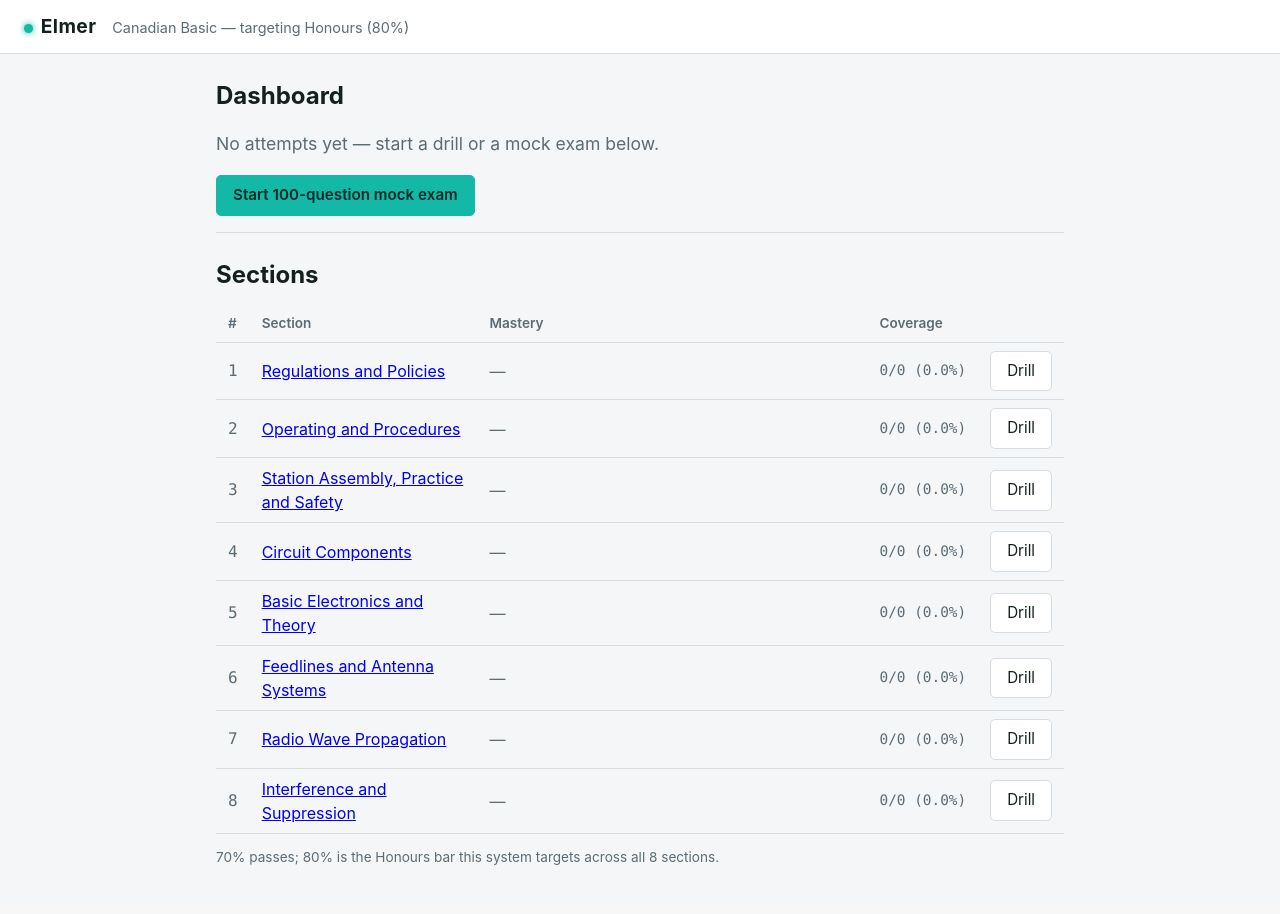
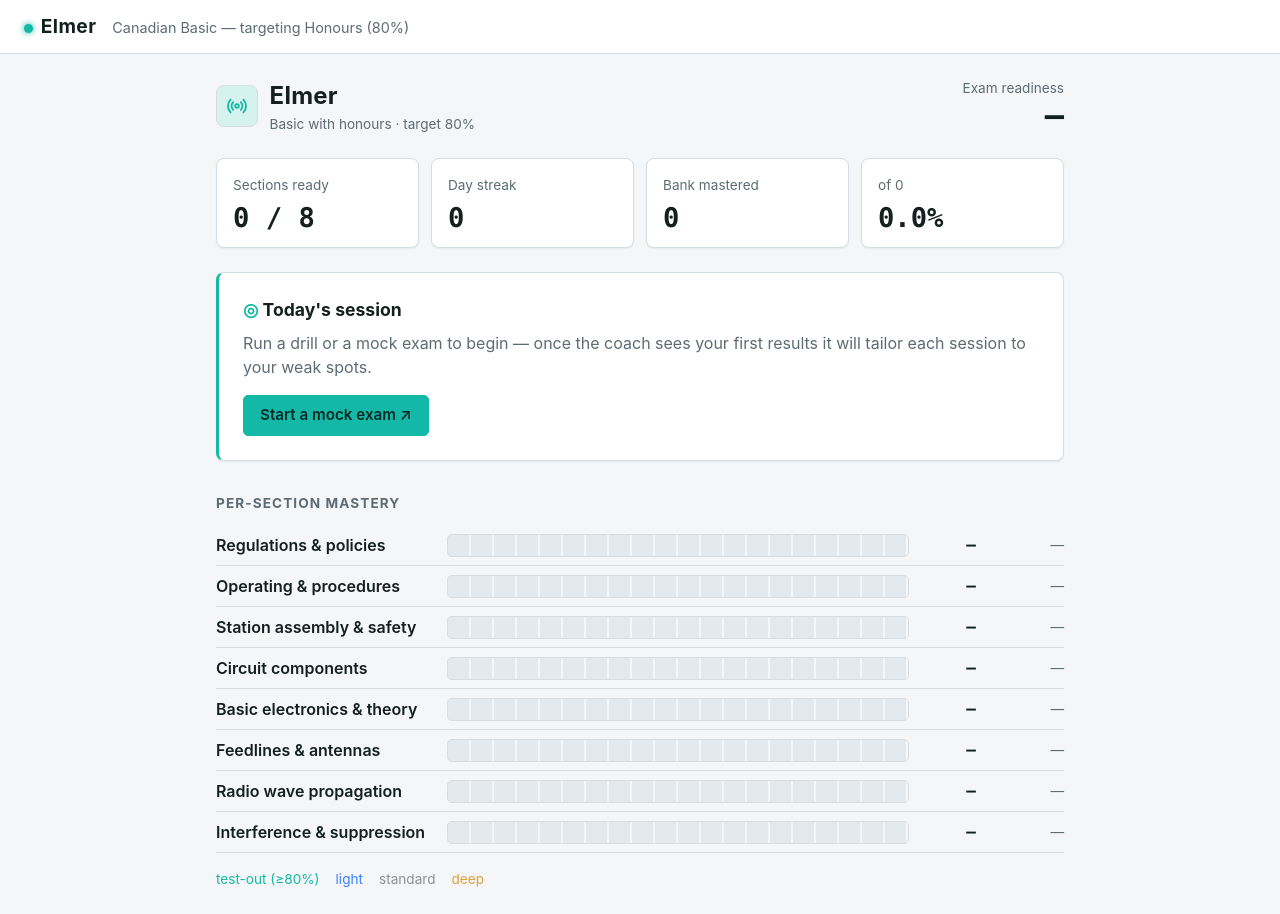
Before and after one commit to TuringCompote/HamStudy, a FastAPI app: page / in a window 1280 px wide. Before the commit the page ends 865 px from the top, so only its background shows below. Run offline with FastAPI, Linux system fonts and the light colour scheme; data that the repository does not hold is empty; some libraries are stand-ins or nearby versions.

Commit message:
Rebuild dashboard to match mockup + record AI-adapted-content design
Dashboard (instrument panel, per example dashboard.png):
- header (badge + Elmer + exam readiness%), 4 stat cards (sections ready,
  streak, bank mastered, of 984%), "Today's session" card, per-section rows
  with tier-colored segmented S-meters + tier legend
- app/engine/coach.py (deterministic): dashboard_summary, day_streak,
  mastered_count, suggest_session; provisional_tier/tier_css in mastery.py;
  tier color tokens in tokens.css
- provisional tier coloring + deterministic session are placeholders that
  Phase 4.5/5 swap for the real adaptive engine — no template change needed

Docs: record AI-adapted content from a curated local corpus (RAG) — spec
§6d.6 + content_cache in §7, QUESTIONS #18/#19, BACKLOG Phase 4.5 tasks.
Engine diagnoses, AI writes original text; cached + budget-guarded; base
lessons stay as fallback. No live web scraping.

Co-Authored-By: Claude Opus 4.8 (1M context) <noreply@anthropic.com>

```diff
--- a/app/db/queries.py
+++ b/app/db/queries.py
@@ -21,6 +21,18 @@ SECTION_NAMES = {
     6: "Feedlines and Antenna Systems",
     7: "Radio Wave Propagation",
     8: "Interference and Suppression",
+}
+
+# compact labels for the dashboard rows (matches the design mockup)
+SECTION_SHORT_NAMES = {
+    1: "Regulations & policies",
+    2: "Operating & procedures",
+    3: "Station assembly & safety",
+    4: "Circuit components",
+    5: "Basic electronics & theory",
+    6: "Feedlines & antennas",
+    7: "Radio wave propagation",
+    8: "Interference & suppression",
 }
 
 
--- a/app/main.py
+++ b/app/main.py
@@ -18,7 +18,7 @@ from pydantic import BaseModel, Field
 
 from app.db import queries
 from app.db.init_db import connect
-from app.engine import mastery
+from app.engine import mastery, coach
 from app import quiz, config, tools, content
 
 BASE = Path(__file__).resolve().parent
@@ -49,13 +49,14 @@ def dashboard(request: Request):
     conn = connect()
     try:
         by_section = mastery.compute_section_mastery(conn)
-        summary = mastery.overall_summary(conn)
+        summary = coach.dashboard_summary(conn, by_section)
+        session = coach.suggest_session(conn, by_section)
     finally:
         conn.close()
     return templates.TemplateResponse(
         request,
         "dashboard.html",
-        {"sections": by_section, "summary": summary},
+        {"sections": by_section, "summary": summary, "session": session},
     )
 
 
--- a/app/static/style.css
+++ b/app/static/style.css
@@ -43,8 +43,49 @@ h2 { margin: var(--sp-5) 0 var(--sp-3); }
 .btn:hover { border-color: var(--accent); }
 .btn-primary { background: var(--accent); border-color: var(--accent); color: var(--accent-ink); font-weight: 600; }
 
-/* dashboard */
-.summary { padding-bottom: var(--sp-4); border-bottom: var(--border-w) solid var(--border); }
+/* dashboard — instrument panel (matches design mockup) */
+.dash-head { display: flex; justify-content: space-between; align-items: flex-start;
+  gap: var(--sp-4); margin-bottom: var(--sp-5); }
+.dash-id { display: flex; align-items: center; gap: var(--sp-3); }
+.app-badge { display: inline-flex; align-items: center; justify-content: center;
+  width: 2.6rem; height: 2.6rem; border-radius: var(--radius);
+  background: color-mix(in srgb, var(--accent) 18%, var(--surface));
+  color: var(--accent); border: var(--border-w) solid var(--border); }
+.app-name { font-size: 1.5rem; font-weight: 700; letter-spacing: 0.01em; }
+.readiness { text-align: right; }
+.readiness-val { font-size: 2rem; font-weight: 700; line-height: 1.1; }
+
+.stat-cards { display: grid; grid-template-columns: repeat(4, 1fr); gap: var(--sp-3);
+  margin-bottom: var(--sp-5); }
+.stat { background: var(--surface); border: var(--border-w) solid var(--border);
+  border-radius: var(--radius); padding: var(--sp-4); box-shadow: var(--shadow); }
+.stat-label { color: var(--muted); font-size: 0.85rem; margin-bottom: var(--sp-2); }
+.stat-val { font-size: 1.7rem; font-weight: 700; line-height: 1; }
+
+.session-card { background: var(--surface); border: var(--border-w) solid var(--border);
+  border-radius: var(--radius); padding: var(--sp-5); margin-bottom: var(--sp-6);
+  box-shadow: var(--shadow); border-left: 3px solid var(--accent); }
+.session-head { font-weight: 700; font-size: 1.1rem; margin-bottom: var(--sp-2); }
+.session-icon { color: var(--accent); }
+.session-detail { color: var(--muted); margin: 0 0 var(--sp-4); }
+
+.caps { text-transform: uppercase; letter-spacing: 0.08em; }
+.mastery-list h2 { margin-bottom: var(--sp-3); }
+.mrow { display: grid; grid-template-columns: minmax(150px, 1.4fr) 3fr auto auto;
+  align-items: center; gap: var(--sp-4); padding: var(--sp-2) 0;
+  border-bottom: var(--border-w) solid var(--border); text-decoration: none; color: var(--ink); }
+.mrow:hover { background: var(--surface-2); }
+.mrow-name { font-weight: 600; }
+.mrow-meter { width: 100%; }
+.mrow-pct { text-align: right; font-weight: 600; min-width: 3.2rem; }
+.mrow-tier { text-align: right; font-size: 0.85rem; min-width: 4.5rem; }
+.tier-text-testout  { color: var(--tier-testout); }
+.tier-text-light    { color: var(--tier-light); }
+.tier-text-standard { color: var(--tier-standard); }
+.tier-text-deep     { color: var(--tier-deep); }
+.tier-text-none     { color: var(--muted); }
+.tier-legend { display: flex; gap: var(--sp-4); margin-top: var(--sp-4); flex-wrap: wrap; }
+
 .section-table { width: 100%; border-collapse: collapse; }
 .section-table th, .section-table td {
   text-align: left; padding: var(--sp-2) var(--sp-3);
@@ -62,15 +103,21 @@ h2 { margin: var(--sp-5) 0 var(--sp-3); }
   border-radius: var(--radius-sm); overflow: hidden; vertical-align: middle;
 }
 .smeter-fill { height: 100%; background: var(--accent); }
+/* depth-tier colors (spec §6d.2) */
+.smeter-fill.tier-testout  { background: var(--tier-testout); }
+.smeter-fill.tier-light    { background: var(--tier-light); }
+.smeter-fill.tier-standard { background: var(--tier-standard); }
+.smeter-fill.tier-deep     { background: var(--tier-deep); }
+/* legacy mastery-band classes (kept for any older callers) */
 .smeter-fill.tier-ok   { background: var(--ok); }
 .smeter-fill.tier-warn { background: var(--warn); }
 .smeter-fill.tier-low  { background: var(--bad); }
-/* notches: thin gaps every 10% give the segmented-meter read */
+/* notches: thin gaps every 5% give the ~20-segment meter read */
 .smeter::after {
   content: ""; position: absolute; inset: 0; pointer-events: none;
   background: repeating-linear-gradient(
-    90deg, transparent 0, transparent calc(10% - 2px),
-    var(--surface) calc(10% - 2px), var(--surface) 10%);
+    90deg, transparent 0, transparent calc(5% - 2px),
+    var(--bg) calc(5% - 2px), var(--bg) 5%);
 }
 .smeter-val { margin-left: var(--sp-2); font-size: 0.82rem; font-weight: 600; }
 .smeter-row { display: flex; align-items: center; }
--- a/app/static/tokens.css
+++ b/app/static/tokens.css
@@ -28,10 +28,16 @@
   /* amber alternative (swap into the three above to retheme):
      --accent: #f0a830; --accent-dim: #b4781a; --accent-ink: #2a1c02; */
 
-  /* status (also used as adaptive-tier colors on the S-meter, see app.css) */
-  --ok: var(--accent);            /* >=80% Honours / strong tier */
+  /* status */
+  --ok: var(--accent);            /* >=80% Honours */
   --warn: #e0a13a;                /* 70-80% pass-not-honours */
-  --bad: #d8533f;                 /* <70% weak / deep tier */
+  --bad: #d8533f;                 /* <70% weak */
+
+  /* depth-tier colors (spec §6d.2) — drive the S-meter + tier labels */
+  --tier-testout: var(--accent);  /* teal  — test-out (≥80%) */
+  --tier-light: #3b82f6;          /* blue  — light */
+  --tier-standard: #8a8f98;       /* grey  — standard */
+  --tier-deep: #e0a13a;           /* amber — deep */
 
   /* light theme (default) */
   --bg: #f4f6f8;
@@ -58,5 +64,9 @@
     --accent: #2dd4bf;
     --accent-dim: #149e90;
     --accent-ink: #04201c;
+    --tier-testout: var(--accent);
+    --tier-light: #4f93ff;
+    --tier-standard: #6b7480;
+    --tier-deep: #e6a93f;
   }
 }
--- a/app/templates/dashboard.html
+++ b/app/templates/dashboard.html
@@ -1,53 +1,82 @@
 {% extends "base.html" %}
-{% block title %}Dashboard — {{ APP_NAME }}{% endblock %}
+{% block title %}{{ APP_NAME }} — Dashboard{% endblock %}
 {% block content %}
 
-<section class="summary">
-  <h1>Dashboard</h1>
-  {% if summary.overall_pct is not none %}
-    <p class="big">
-      Overall: <strong>{{ summary.overall_pct }}%</strong>
-      over {{ summary.answered }} answers
-      &middot; {{ summary.sections_meeting_honours }}/8 sections at Honours (≥80%)
-    </p>
-  {% else %}
-    <p class="big muted">No attempts yet — start a drill or a mock exam below.</p>
-  {% endif %}
-  <a class="btn btn-primary" href="/quiz?mode=exam">Start 100-question mock exam</a>
+<header class="dash-head">
+  <div class="dash-id">
+    <span class="app-badge" aria-hidden="true">
+      <svg viewBox="0 0 24 24" width="22" height="22" fill="none" stroke="currentColor"
+           stroke-width="2" stroke-linecap="round" stroke-linejoin="round">
+        <circle cx="12" cy="12" r="2"></circle>
+        <path d="M7.8 7.8a6 6 0 0 0 0 8.4M16.2 16.2a6 6 0 0 0 0-8.4"></path>
+        <path d="M5 5a10 10 0 0 0 0 14M19 19a10 10 0 0 0 0-14"></path>
+      </svg>
+    </span>
+    <div>
+      <div class="app-name">{{ APP_NAME }}</div>
+      <div class="muted small">Basic with honours · target {{ summary.honours_bar | int }}%</div>
+    </div>
+  </div>
+  <div class="readiness">
+    <div class="muted small">Exam readiness</div>
+    <div class="readiness-val mono">
+      {{ summary.readiness_pct if summary.readiness_pct is not none else "—" }}{% if summary.readiness_pct is not none %}%{% endif %}
+    </div>
+  </div>
+</header>
+
+<section class="stat-cards">
+  <div class="stat">
+    <div class="stat-label">Sections ready</div>
+    <div class="stat-val mono">{{ summary.sections_ready }} / 8</div>
+  </div>
+  <div class="stat">
+    <div class="stat-label">Day streak</div>
+    <div class="stat-val mono">{{ summary.streak }}</div>
+  </div>
+  <div class="stat">
+    <div class="stat-label">Bank mastered</div>
+    <div class="stat-val mono">{{ summary.mastered }}</div>
+  </div>
+  <div class="stat">
+    <div class="stat-label">of {{ summary.bank_size }}</div>
+    <div class="stat-val mono">{{ summary.mastered_pct }}%</div>
+  </div>
 </section>
 
-<section class="sections">
-  <h2>Sections</h2>
-  <table class="section-table">
-    <thead>
-      <tr><th>#</th><th>Section</th><th>Mastery</th><th>Coverage</th><th></th></tr>
-    </thead>
-    <tbody>
-      {% for s in sections.values() %}
-      <tr>
-        <td class="num">{{ s.section }}</td>
-        <td><a href="/section/{{ s.section }}">{{ s.name }}</a></td>
-        <td class="bar-cell">
-          {% if s.mastery_pct is not none %}
-            <div class="smeter-row">
-              <span class="smeter" title="{{ s.correct }}/{{ s.answered }} correct">
-                <span class="smeter-fill tier-{{ s.band }}" style="width: {{ s.mastery_pct }}%"></span>
-              </span>
-              <span class="smeter-val">{{ s.mastery_pct }}%</span>
-            </div>
-          {% else %}
-            <span class="muted">—</span>
-          {% endif %}
-        </td>
-        <td class="cov">{{ s.seen }}/{{ s.size }} ({{ s.coverage_pct }}%)</td>
-        <td><a class="btn" href="/quiz?mode=drill&section={{ s.section }}">Drill</a></td>
-      </tr>
-      {% endfor %}
-    </tbody>
-  </table>
-  <p class="muted small">
-    70% passes; 80% is the Honours bar this system targets across all 8 sections.
-  </p>
+<section class="session-card">
+  <div class="session-head">
+    <span class="session-icon" aria-hidden="true">◎</span> {{ session.headline }}
+  </div>
+  <p class="session-detail">{{ session.detail }}</p>
+  {% if session.focus_section %}
+    <a class="btn btn-primary" href="/section/{{ session.focus_section }}">Start session ↗</a>
+  {% else %}
+    <a class="btn btn-primary" href="/quiz?mode=exam">Start a mock exam ↗</a>
+  {% endif %}
+</section>
+
+<section class="mastery-list">
+  <h2 class="caps muted small">Per-section mastery</h2>
+  {% for s in sections.values() %}
+  <a class="mrow" href="/section/{{ s.section }}">
+    <span class="mrow-name">{{ s.short }}</span>
+    <span class="smeter mrow-meter" title="{{ s.correct }}/{{ s.answered }} correct">
+      {% if s.mastery_pct is not none %}
+      <span class="smeter-fill tier-{{ s.tier_css }}" style="width: {{ s.mastery_pct }}%"></span>
+      {% endif %}
+    </span>
+    <span class="mrow-pct mono">{{ s.mastery_pct if s.mastery_pct is not none else "—" }}{% if s.mastery_pct is not none %}%{% endif %}</span>
+    <span class="mrow-tier tier-text-{{ s.tier_css }}">{{ s.tier if s.tier else "—" }}</span>
+  </a>
+  {% endfor %}
+
+  <div class="tier-legend small muted">
+    <span class="tier-text-testout">test-out (≥80%)</span>
+    <span class="tier-text-light">light</span>
+    <span class="tier-text-standard">standard</span>
+    <span class="tier-text-deep">deep</span>
+  </div>
 </section>
 
 {% endblock %}
--- a/app/templates/section.html
+++ b/app/templates/section.html
@@ -9,7 +9,7 @@
   {% if stats.mastery_pct is not none %}
     <span class="section-mastery smeter-row">
       <span class="smeter" style="width:120px" title="{{ stats.correct }}/{{ stats.answered }} correct">
-        <span class="smeter-fill tier-{{ stats.band }}" style="width: {{ stats.mastery_pct }}%"></span>
+        <span class="smeter-fill tier-{{ stats.tier_css }}" style="width: {{ stats.mastery_pct }}%"></span>
       </span>
       <span class="smeter-val">{{ stats.mastery_pct }}%</span>
     </span>
```
Also changed, not shown: BACKLOG.md (+8 -0 lines), LOG.md (+44 -0 lines), QUESTIONS.md (+16 -1 lines), app/engine/coach.py (added, +98 -0 lines), app/engine/mastery.py (+27 -1 lines), ham-radio-training-build-spec.md (+44 -0 lines), tests/smoke_test.py (+14 -1 lines), example dashboard.png (added).
